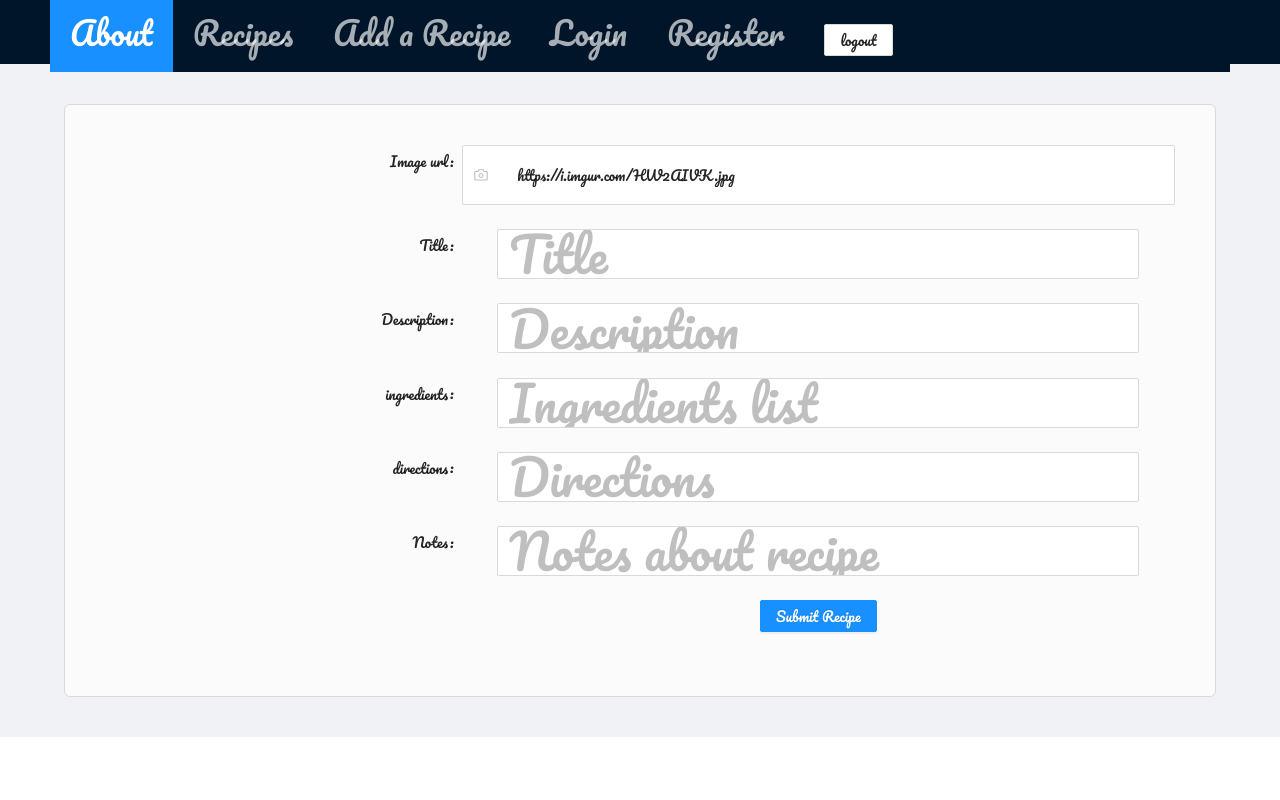
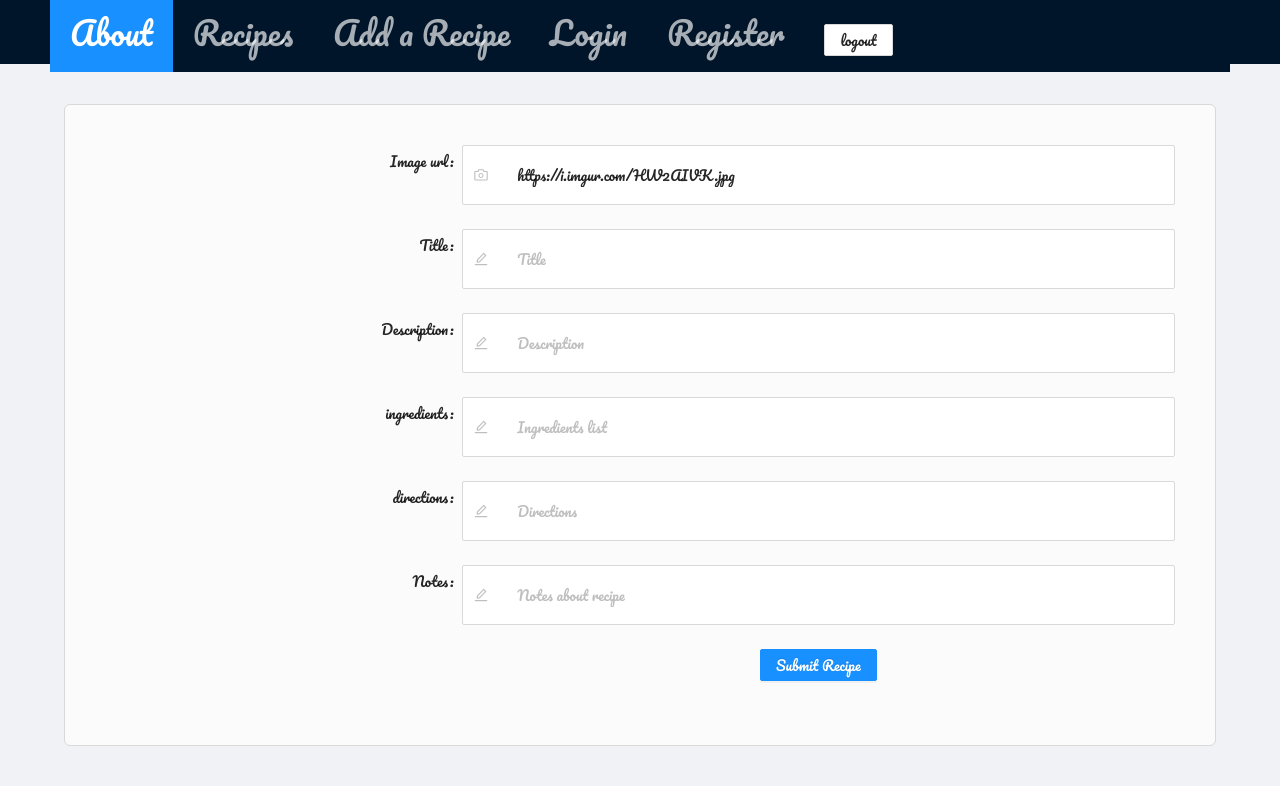
Before and after one commit to Aliszl/secret-family-recipe-cookbook, a React (Create React App) app: page /addrecipe in a window 1280 px wide. Built offline with nearby package versions, Linux system fonts and the light colour scheme; sample sign-in values are in the browser's storage.

Commit message:
centralise search bar

```diff
--- a/src/components/AddRecipeForm.js
+++ b/src/components/AddRecipeForm.js
@@ -2,7 +2,7 @@ import React, { useContext, useState } from 'react';
 import { Form, Input, Button } from 'antd';
 import { Context } from '../context/Context';
 import { useHistory } from 'react-router-dom';
-import { CameraOutlined } from '@ant-design/icons';
+import { CameraOutlined, EditOutlined } from '@ant-design/icons';
 import styled from 'styled-components';
 
 const layout = {
@@ -84,6 +84,7 @@ export default function AddRecipeForm(props) {
             placeholder='Title'
             value={newRecipe.title}
             onChange={handleChange}
+            prefix={<EditOutlined style={{ color: 'rgba(0,0,0,.25)' }} />}
           />
         </Form.Item>
 
@@ -96,6 +97,7 @@ export default function AddRecipeForm(props) {
             placeholder='Description'
             value={newRecipe.description}
             onChange={handleChange}
+            prefix={<EditOutlined style={{ color: 'rgba(0,0,0,.25)' }} />}
 
           />
         </Form.Item>
@@ -109,6 +111,7 @@ export default function AddRecipeForm(props) {
             placeholder='Ingredients list'
             value={newRecipe.ingredients}
             onChange={handleChange}
+            prefix={<EditOutlined style={{ color: 'rgba(0,0,0,.25)' }} />}
                    />
         </Form.Item>
 
@@ -121,6 +124,7 @@ export default function AddRecipeForm(props) {
             placeholder='Directions'
             value={newRecipe.directions}
             onChange={handleChange}
+            prefix={<EditOutlined style={{ color: 'rgba(0,0,0,.25)' }} />}
 
           />
         </Form.Item>
@@ -131,6 +135,7 @@ export default function AddRecipeForm(props) {
             placeholder='Notes about recipe'
                       onChange={handleChange}
             value={newRecipe.Notes}
+            prefix={<EditOutlined style={{ color: 'rgba(0,0,0,.25)' }} />}
           />
         </Form.Item>
 
@@ -139,6 +144,7 @@ export default function AddRecipeForm(props) {
             onClick={e => handleSubmitRecipe(e, newRecipe)}
             type='primary'
             htmlType='submit'
+
           >
             Submit Recipe
           </Button>
--- a/src/components/Recipes.js
+++ b/src/components/Recipes.js
@@ -17,8 +17,10 @@ export default function Recipes() {
 
   return (
     <StyledCards className="recipes">
+      <h1>Recipe Archive</h1>
+     <div className="searchBar">
       <SearchBar />
-      <h1>Secret Family Recipes:</h1>
+     </div>
       <StyledCard>
         {filteredRecipes.map(recipe => {
           return <RecipeCard key={recipe.id} recipe={recipe} />;
@@ -31,6 +33,11 @@ const StyledCards = styled.div`
   margin: 20px auto;
   display: flex;
   flex-direction: column;
+  .searchBar{
+    display:flex;
+    justify-content:center;
+
+  }
 `;
 const StyledCard = styled.div`
   margin-top: 20px;
--- a/src/components/SearchBar.js
+++ b/src/components/SearchBar.js
@@ -2,6 +2,7 @@ import React, { useContext } from "react";
 import { Context } from "../context/Context";
 import { Form, Input } from "antd";
 import { SearchOutlined } from "@ant-design/icons";
+import styled from "styled-components";
 
 export default function SearchBar() {
   const { setSearchValue, searchValue } = useContext(Context);
@@ -13,7 +14,7 @@ export default function SearchBar() {
   };
 
   return (
-    <section className="search-form">
+    <StyledSearchBar className="search-form">
       <Form.Item>
         <Input
           name="search"
@@ -23,6 +24,10 @@ export default function SearchBar() {
           value={searchValue}
         />
       </Form.Item>
-    </section>
+    </StyledSearchBar>
   );
 }
+
+const StyledSearchBar = styled.section`
+width:38.2vw;
+`
```
